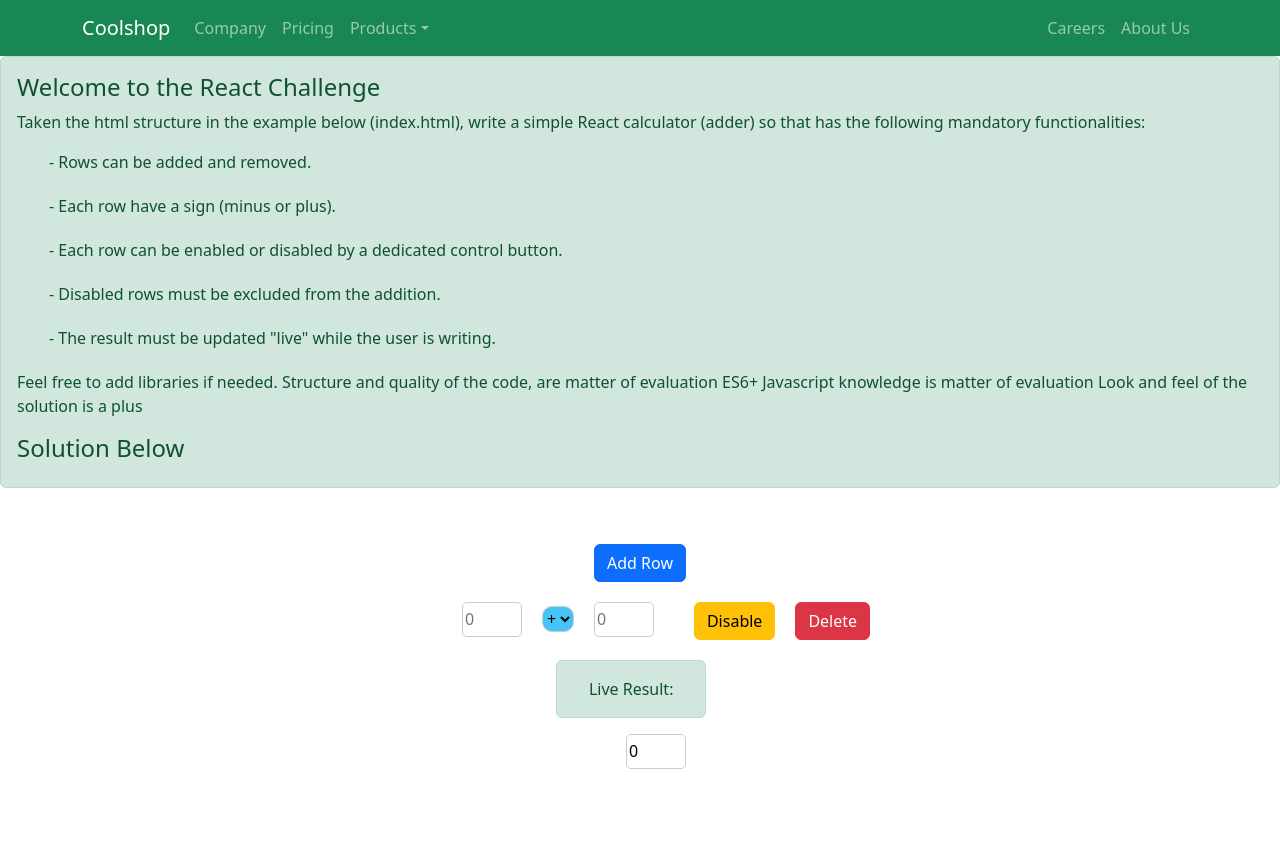
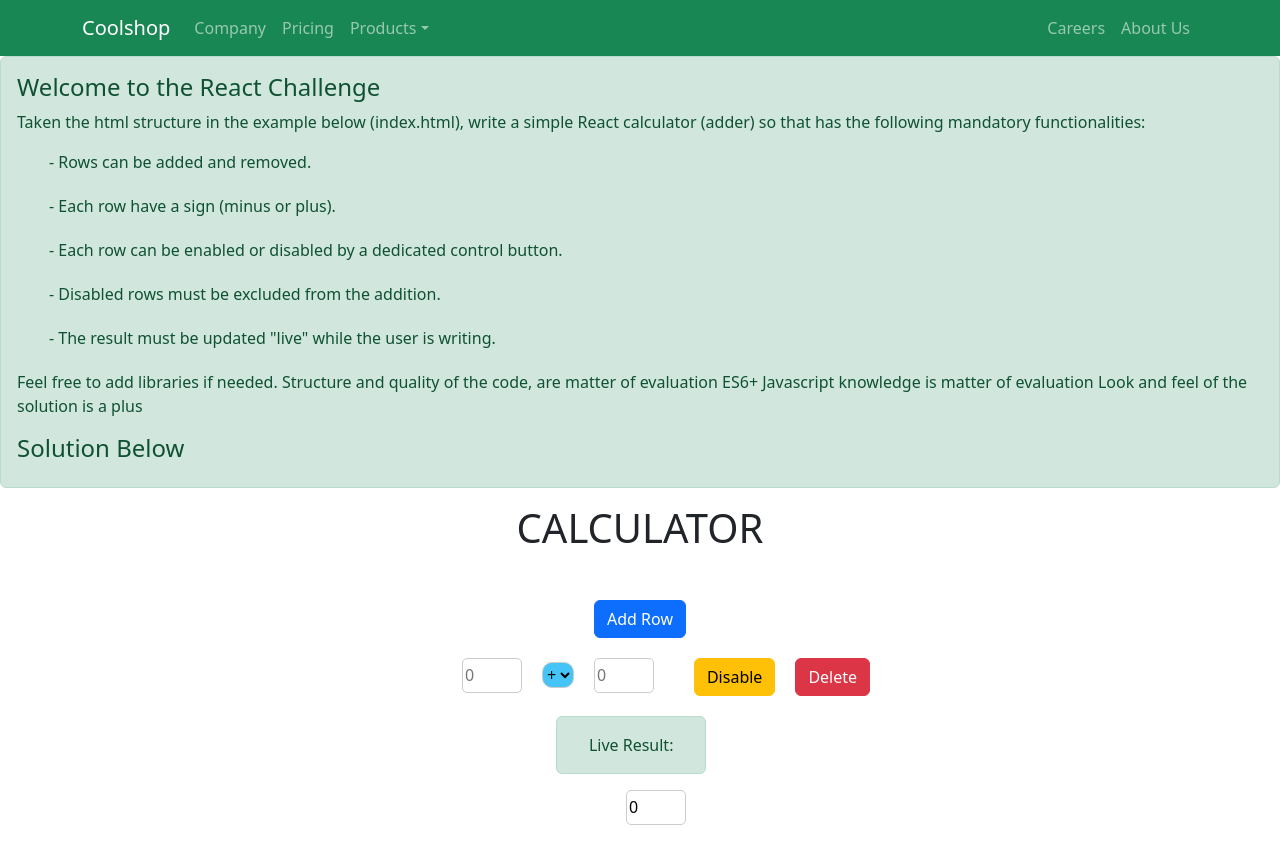
Before and after one commit to theringsofsaturn/react-challenge-calculator, a React (Create React App) app: page / in a window 1280 px wide. Before the commit the page ends 809 px from the top, so only its background shows below. Built offline with nearby package versions, Linux system fonts and the light colour scheme.

Commit message:
Challenge finished

```diff
--- a/src/components/Main/Main.jsx
+++ b/src/components/Main/Main.jsx
@@ -37,6 +37,7 @@ const Calculator = () => {
   return (
     <>
       <div className="wrapper">
+        <h1>CALCULATOR</h1>
         <div>
           <Button onClick={addRow} className="add-button" variant="primary">
             Add Row
--- a/src/components/Row/MyRow.jsx
+++ b/src/components/Row/MyRow.jsx
@@ -87,7 +87,6 @@ const MyRow = () => {
             </Button>
           </li>
           {/* The result must be another input and should update "live" while the user is writing in the inputs */}
-
           <Alert className="result" variant="success">
             Live Result:
           </Alert>
```
